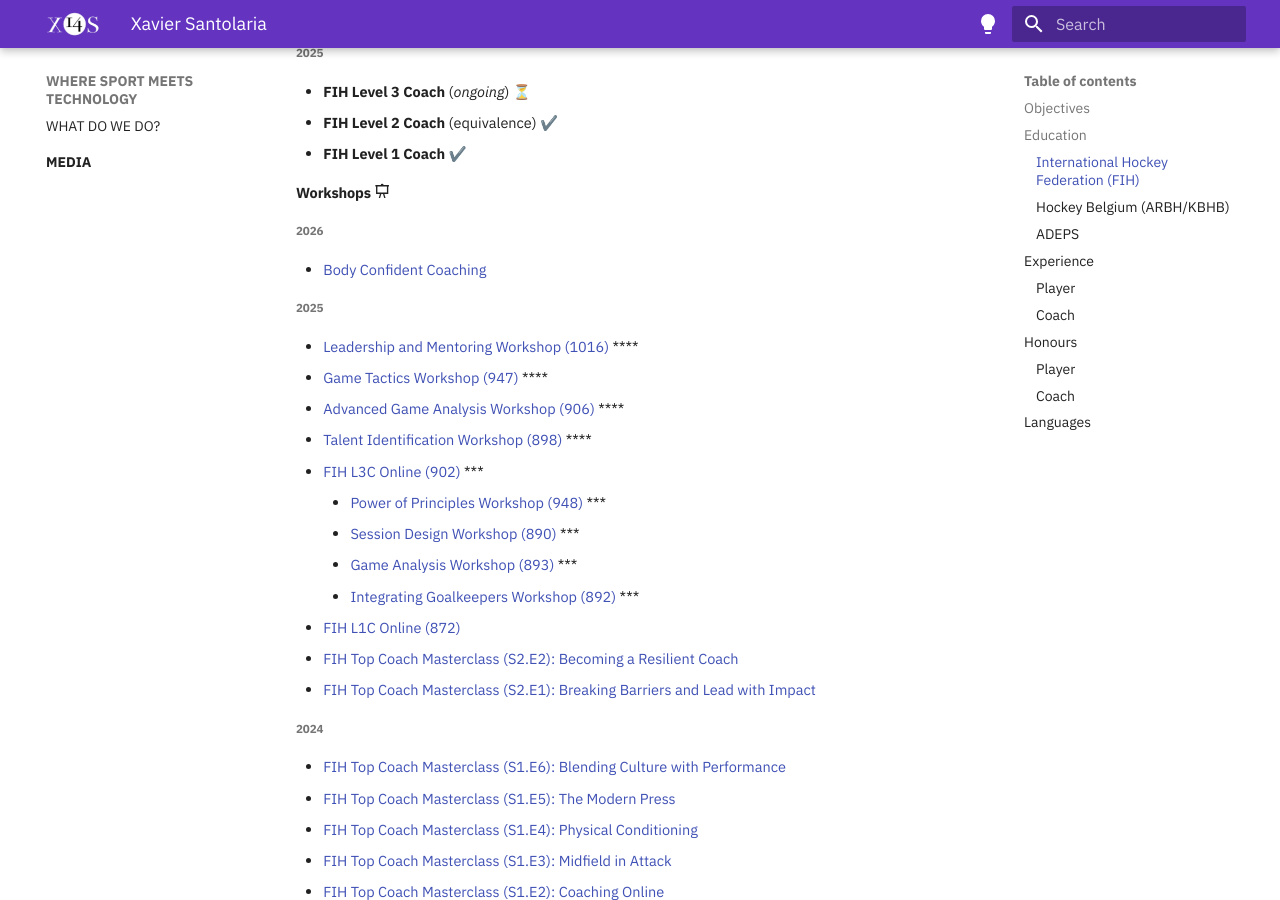
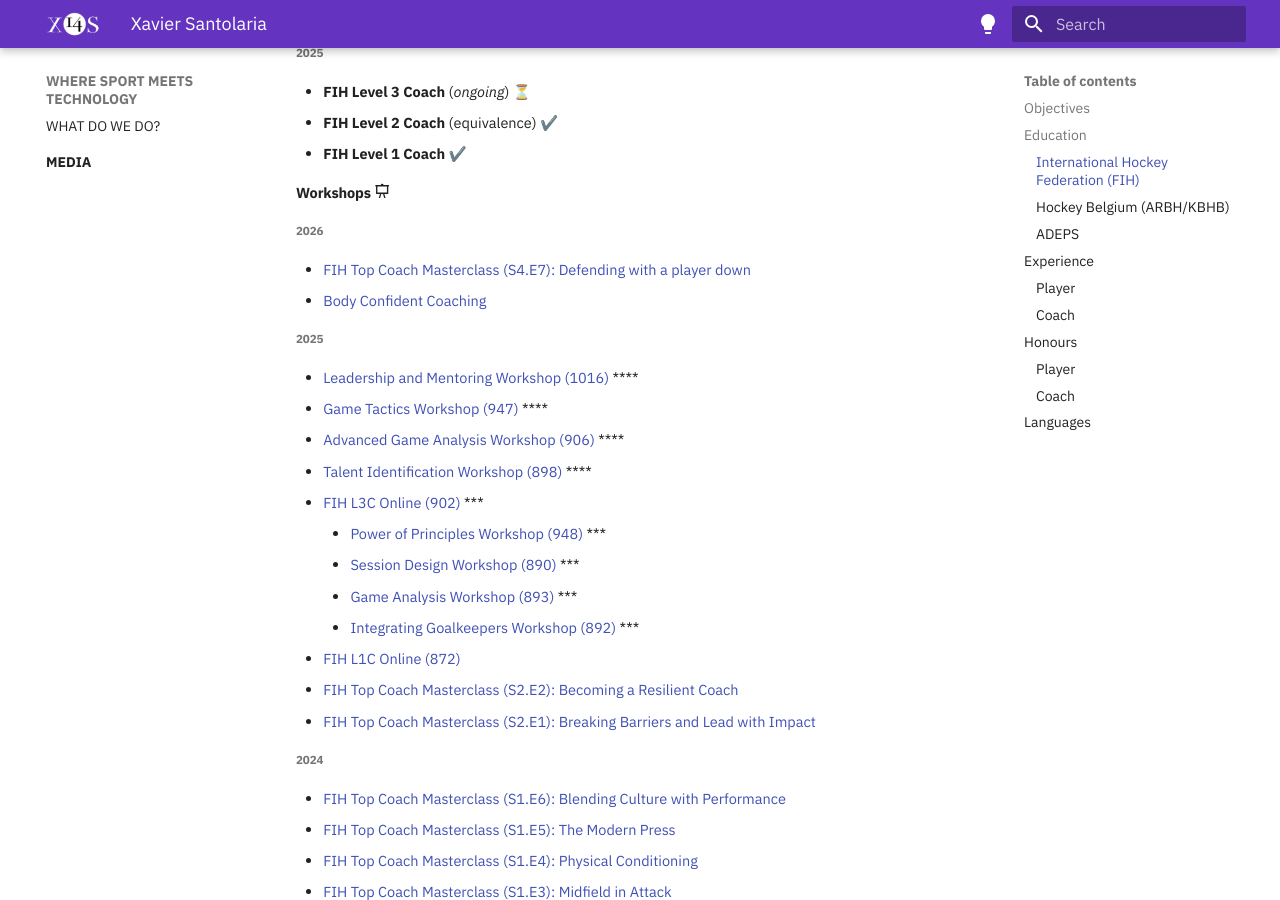
Before and after one commit to xsa/x14s.com, an MkDocs documentation site: the page built from docs/team/xs.md, in a window 1280 px wide and 900 px high, scrolled down 983 px. Built offline with MkDocs 1.6.1 and Material for MkDocs 9.7.7, drawn with Linux system fonts in a browser that asks for light colours; emoji names are drawn with the system emoji font.

Commit message:
+ FIH Top Coach Masterclass (S4.E7): Defending with a player down

```diff
--- a/docs/team/xs.md
+++ b/docs/team/xs.md
@@ -39,6 +39,7 @@
 #### Workshops :material-presentation:
 
 ##### 2026
+- [FIH Top Coach Masterclass (S4.E7): Defending with a player down](https://academy.fih.hockey/course/tcms4e7)
 - [Body Confident Coaching](https://academy.fih.hockey/course/bccoaching)
 
 ##### 2025
```
